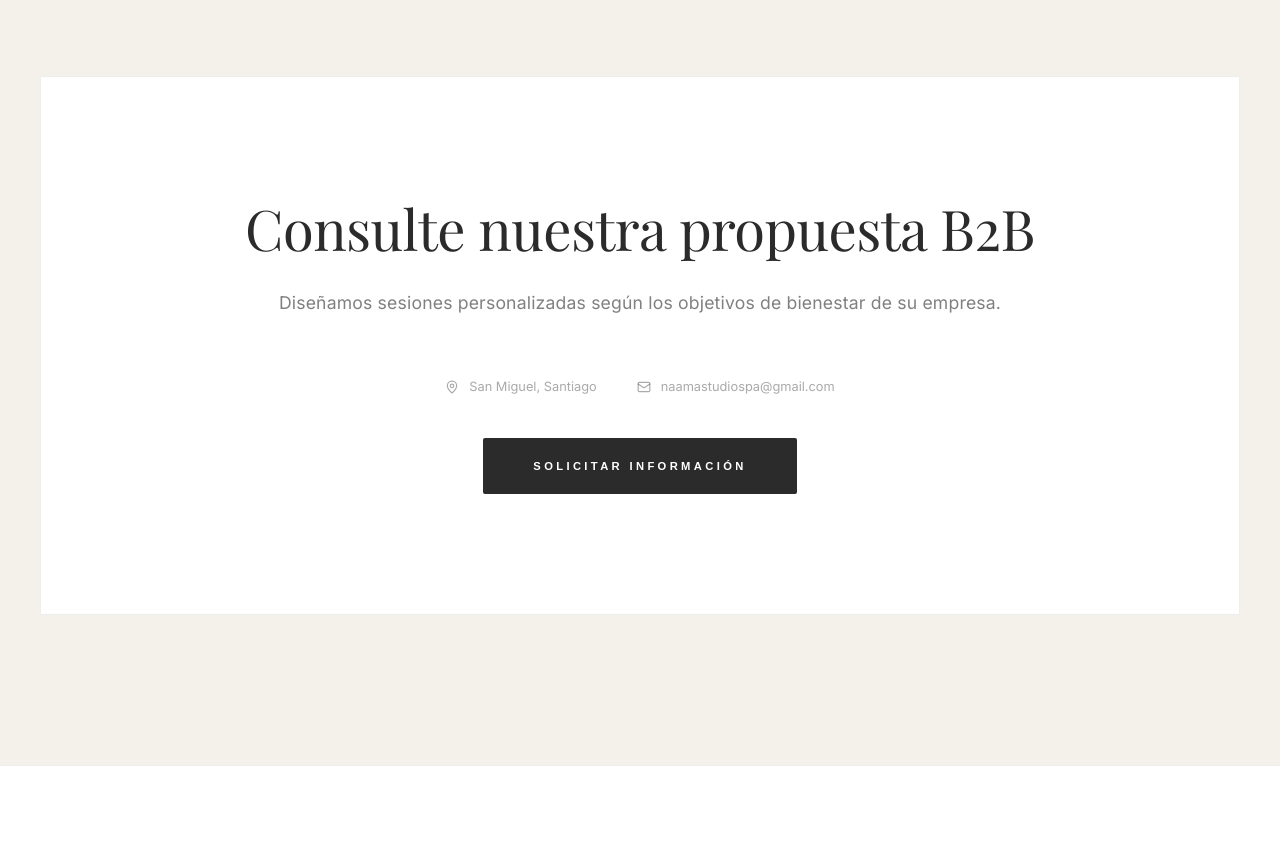
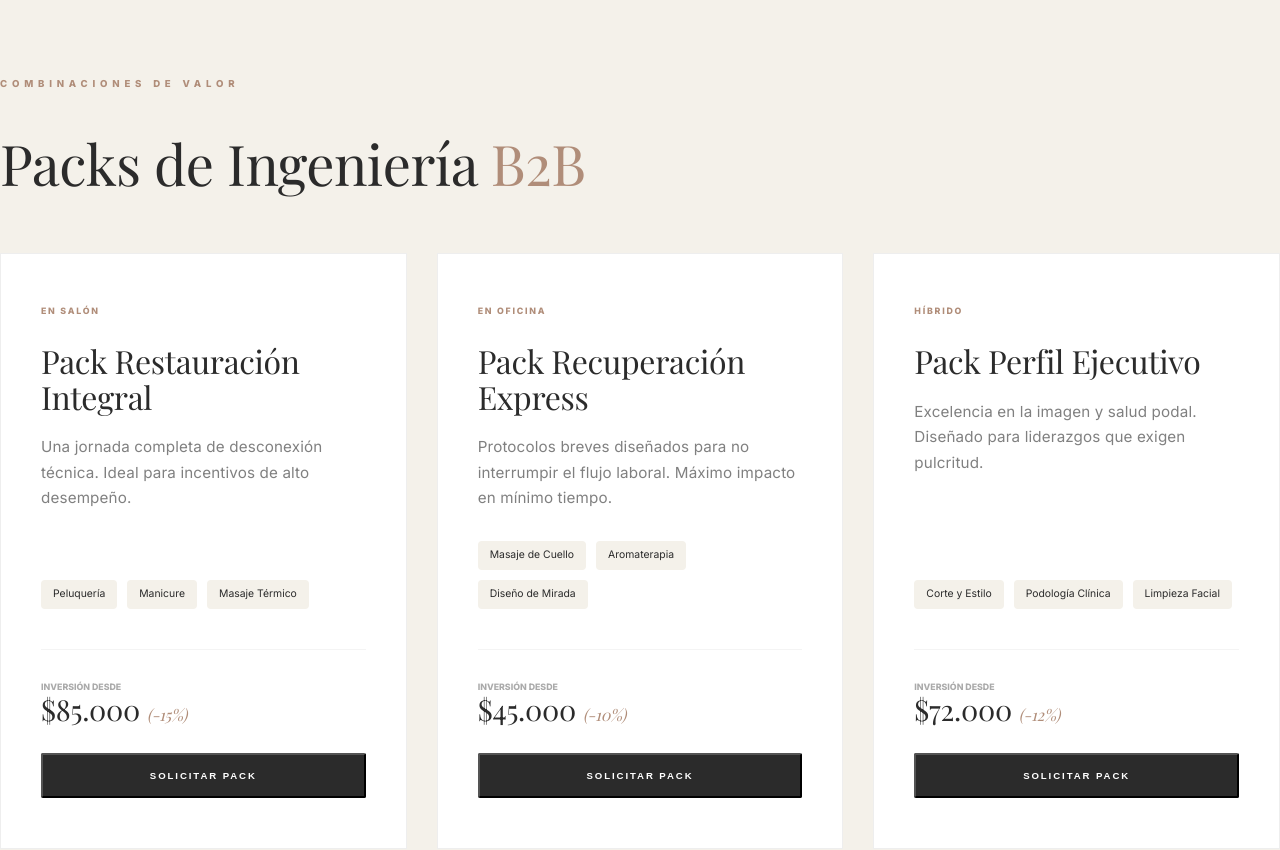
Before and after one commit to InstitutoLael/naama-studio, a React (Vite) app: page /empresas in a window 1280 px wide. Shown: the part 1280-2130 px from the top of the page. Built offline with nearby package versions, Linux system fonts and the light colour scheme; a web font is replaced by a local one.

Commit message:
UX: Finalized B2B packs, fixed home gallery images, and restored staff service grid

```diff
--- a/src/pages/EmpresasPage.jsx
+++ b/src/pages/EmpresasPage.jsx
@@ -1,6 +1,7 @@
 import React from 'react';
-import { Mail, MapPin } from 'lucide-react';
+import { Mail, MapPin, Package, CheckCircle } from 'lucide-react';
 import SEOHead from '../components/SEOHead';
+import { b2bPacks } from '../data/b2bPacks';
 import '../styles/Global.css';
 import '../styles/EmpresasPage.css';
 
@@ -40,6 +41,38 @@ const EmpresasPage = () => {
         </div>
       </main>
 
+      <section className="container section-padding reveal">
+        <span className="essence_label">Combinaciones de Valor</span>
+        <h2 className="serif" style={{ fontSize: '3.5rem', marginBottom: '60px' }}>Packs de Ingeniería <span style={{ color: 'var(--accent-clay)' }}>B2B</span></h2>
+
+        <div className="b2b_packs_grid">
+          {b2bPacks.map((pack) => (
+            <div key={pack.id} className="b2b_pack_card">
+              <div className="pack_status_badge">{pack.modality}</div>
+              <h3 className="serif pack_name">{pack.name}</h3>
+              <p className="pack_desc">{pack.description}</p>
+              <div className="pack_services_list">
+                 {pack.services.map(s => <span key={s} className="pack_service_tag">{s}</span>)}
+              </div>
+              <div className="pack_footer">
+                 <div className="pack_price_box">
+                    <span className="pack_label_tag">Inversión desde</span>
+                    <span className="pack_price serif">${pack.price} <small className="pack_savings">(-{pack.savings})</small></span>
+                 </div>
+                 <button
+                  id={`btn_pack_${pack.id}`}
+                  className="nav_cta_boutique"
+                  style={{ padding: '15px 30px', fontSize: '0.6rem' }}
+                  onClick={() => window.location.href = `mailto:naamastudiospa@gmail.com?subject=Interés en Pack B2B: ${pack.name}`}
+                 >
+                   Solicitar Pack
+                 </button>
+              </div>
+            </div>
+          ))}
+        </div>
+      </section>
+
       <section className="container reveal" style={{ marginBottom: '150px' }}>
         <div className="b2b_cta_section">
           <h2 className="cta_heading serif">Consulte nuestra propuesta B2B</h2>
--- a/src/styles/EmpresasPage.css
+++ b/src/styles/EmpresasPage.css
@@ -87,3 +87,96 @@
   .benefit_item { padding: 80px 40px; }
   .b2b_cta_section { padding: 80px 40px; margin-bottom: 100px; }
 }
+
+.b2b_packs_grid {
+  display: grid;
+  grid-template-columns: repeat(3, 1fr);
+  gap: 30px;
+  margin-bottom: 100px;
+}
+
+.b2b_pack_card {
+  background: #fff;
+  border: var(--border-fine);
+  padding: 50px 40px;
+  display: flex;
+  flex-direction: column;
+  transition: var(--transition-luxe);
+}
+
+.b2b_pack_card:hover {
+  transform: translateY(-5px);
+  box-shadow: 0 20px 40px rgba(0,0,0,0.05);
+}
+
+.pack_status_badge {
+  font-size: 0.55rem;
+  font-weight: 800;
+  text-transform: uppercase;
+  letter-spacing: 0.2em;
+  color: var(--accent-clay);
+  margin-bottom: 25px;
+}
+
+.pack_name {
+  font-size: 2rem;
+  margin-bottom: 20px;
+}
+
+.pack_desc {
+  font-size: 0.95rem;
+  line-height: 1.7;
+  color: rgba(43, 43, 43, 0.6);
+  margin-bottom: 30px;
+  flex-grow: 1;
+}
+
+.pack_services_list {
+  display: flex;
+  flex-wrap: wrap;
+  gap: 10px;
+  margin-bottom: 40px;
+}
+
+.pack_service_tag {
+  font-size: 0.65rem;
+  background: var(--bg-linen);
+  padding: 6px 12px;
+  border-radius: 4px;
+  color: var(--text-slate);
+}
+
+.pack_footer {
+  border-top: 1px solid rgba(43, 43, 43, 0.05);
+  padding-top: 30px;
+  display: flex;
+  flex-direction: column;
+  gap: 25px;
+}
+
+.pack_label_tag {
+  font-size: 0.55rem;
+  font-weight: 700;
+  text-transform: uppercase;
+  color: rgba(43,43,43,0.4);
+  display: block;
+}
+
+.pack_price {
+  font-size: 1.8rem;
+  color: var(--text-slate);
+}
+
+.pack_savings {
+  font-size: 1rem;
+  color: var(--accent-clay);
+  font-style: italic;
+}
+
+@media (max-width: 1200px) {
+  .b2b_packs_grid { grid-template-columns: 1fr 1fr; }
+}
+
+@media (max-width: 768px) {
+  .b2b_packs_grid { grid-template-columns: 1fr; }
+}
```
